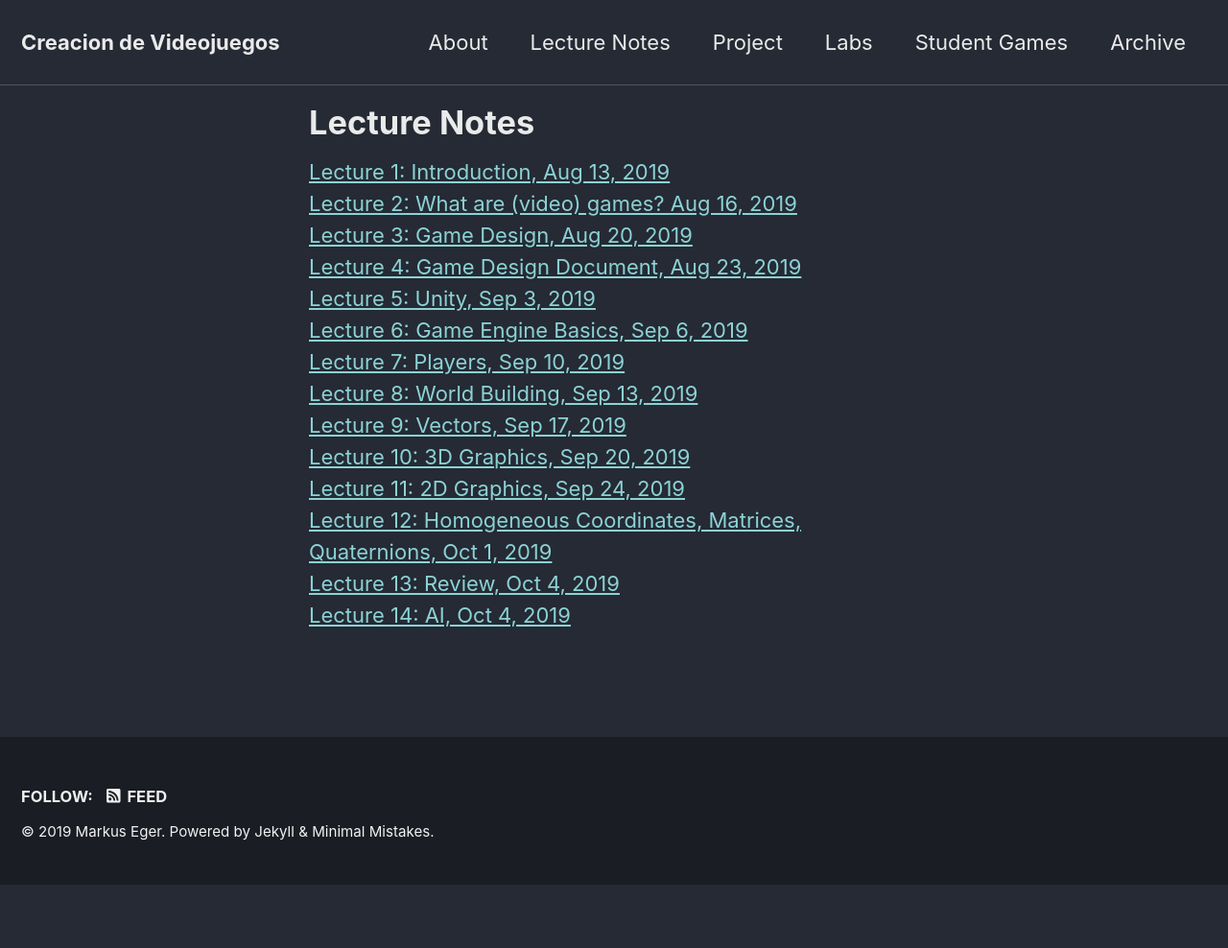
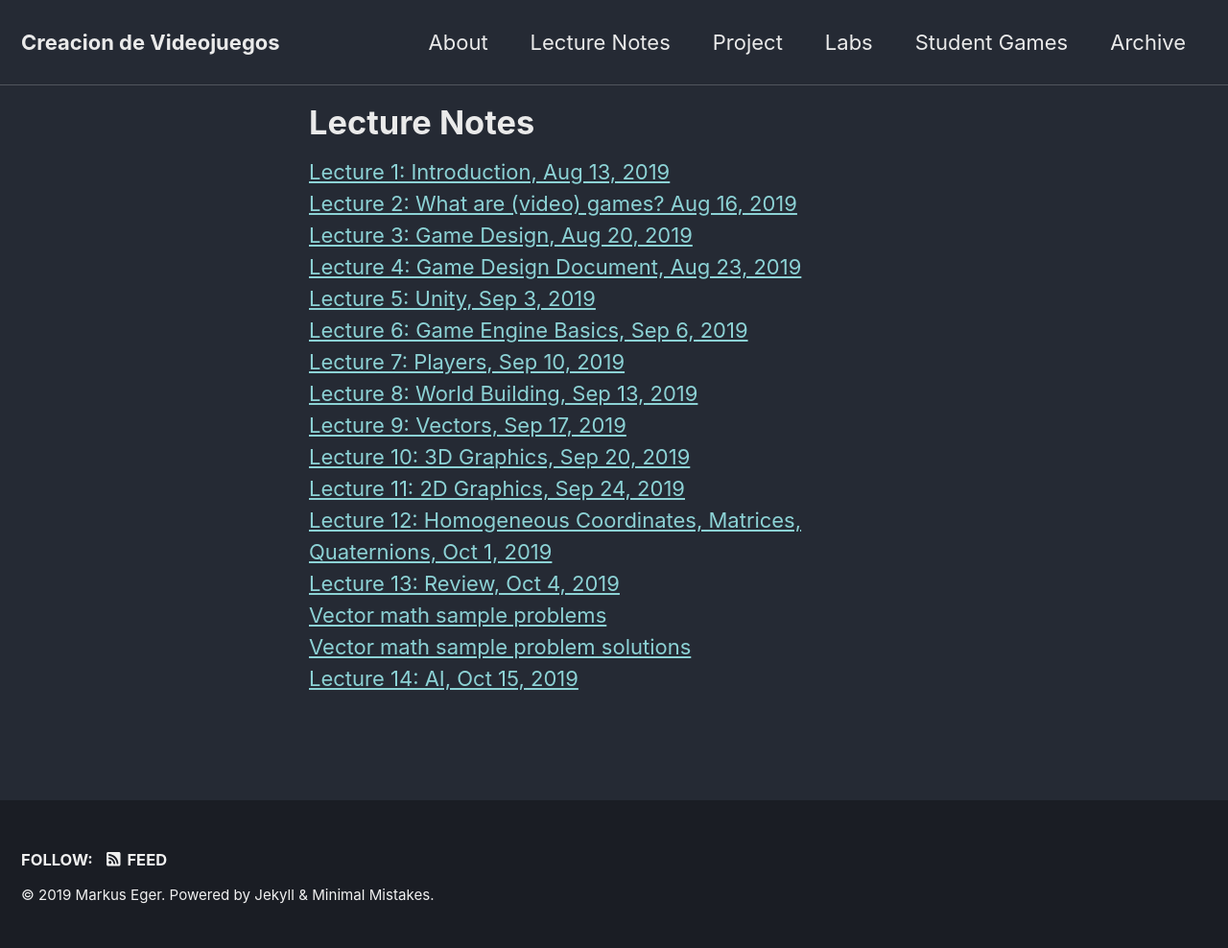
Before and after one commit to yawgmoth/CI-2807, a Jekyll site: the page built from _pages/slides.html, in a window 1280 px wide. Shown: the whole page at 96% size. Built offline with Jekyll 4.4.1, drawn with Linux system fonts in a browser that asks for light colours; cached includes are drawn as plain includes; nearby versions of some CDN libraries; before the commit the page ends 922 px from its top, so only the background shows below that.

Commit message:
add vectormath solutions

```diff
--- a/_pages/slides.html
+++ b/_pages/slides.html
@@ -21,7 +21,9 @@ categories: [frontpage]
 <a href="/CI-2807/slides/II2019/lecture11.html">Lecture 11: 2D Graphics, Sep 24, 2019</a><br/>
 <a href="/CI-2807/slides/II2019/lecture12.html">Lecture 12: Homogeneous Coordinates, Matrices, Quaternions, Oct 1, 2019</a><br/>
 <a href="/CI-2807/slides/II2019/lecture13.html">Lecture 13: Review, Oct 4, 2019</a><br/>
-<a href="/CI-2807/slides/II2019/lecture14.html">Lecture 14: AI, Oct 4, 2019</a><br/>
+<a href="/CI-2807/assets/pdf/vectormath.pdf">Vector math sample problems</a><br/>
+<a href="/CI-2807/assets/pdf/vectormath_solutions.pdf">Vector math sample problem solutions</a><br/>
+<a href="/CI-2807/slides/II2019/lecture14.html">Lecture 14: AI, Oct 15, 2019</a><br/>
 <!--<a href="lecture14.html">Lecture 14: Homogeneous Coordinates, Matrices, Quaternions, Lighting, May 7, 2019</a><br/>
 <a href="lecture15.html">Lecture 15: Pathfinding, May 10, 2019</a><br/>
 <a href="lecture16.html">Lecture 16: Movement, May 14, 2019</a><br/>
```
Also changed, not shown: 1 other file.
